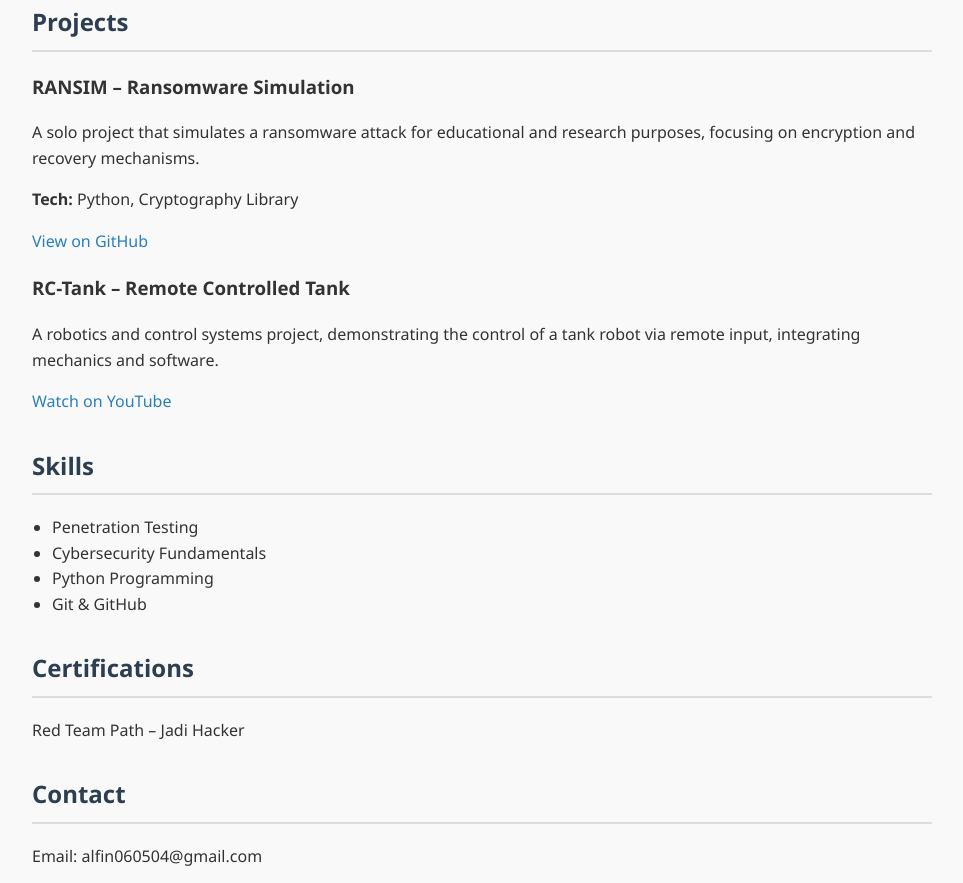
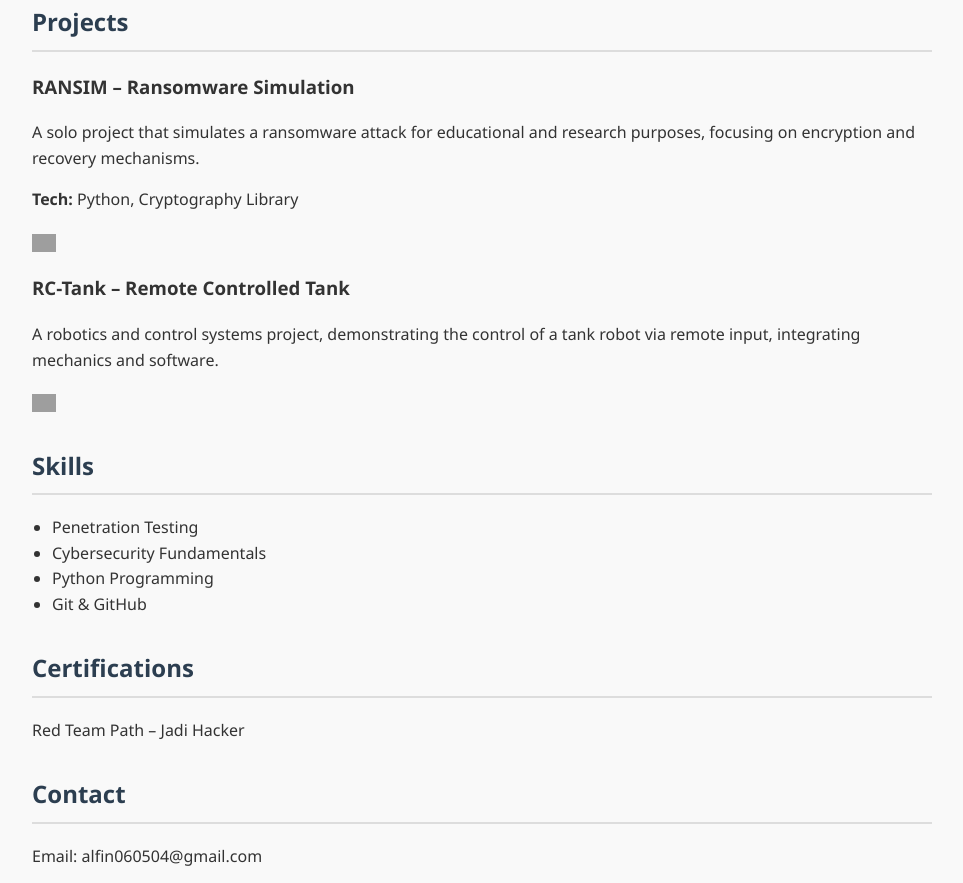
Before and after one commit to MHafizi258/portofolio, a plain HTML site: page index.html in a window 1280 px wide. Shown: the part 569-1452 px from the top of the page, without its empty margins (158-1121 px from the left). Drawn offline with Linux system fonts and the light colour scheme; grey boxes are pictures that could not be loaded.

Commit message:
Update index.html

```diff
--- a/index.html
+++ b/index.html
@@ -24,6 +24,7 @@
       height: 120px;
       border-radius: 50%;
       margin-bottom: 1rem;
+      object-fit: cover;
     }
     main {
       padding: 2rem;
@@ -39,8 +40,12 @@
       color: #2c3e50;
     }
     .project a {
-      color: #2980b9;
-      text-decoration: none;
+      margin-right: 10px;
+      display: inline-block;
+    }
+    .project a img {
+      width: 24px;
+      vertical-align: middle;
     }
     ul {
       padding-left: 20px;
@@ -80,12 +85,16 @@
         <h3>RANSIM – Ransomware Simulation</h3>
         <p>A solo project that simulates a ransomware attack for educational and research purposes, focusing on encryption and recovery mechanisms.</p>
         <p><strong>Tech:</strong> Python, Cryptography Library</p>
-        <p><a href="https://github.com/Wh1teLine/ransim" target="_blank">View on GitHub</a></p>
+        <a href="https://github.com/Wh1teLine/ransim" target="_blank">
+          <img src="https://cdn-icons-png.flaticon.com/512/733/733553.png" alt="GitHub">
+        </a>
       </div>
       <div class="project">
         <h3>RC-Tank – Remote Controlled Tank</h3>
         <p>A robotics and control systems project, demonstrating the control of a tank robot via remote input, integrating mechanics and software.</p>
-        <p><a href="https://www.youtube.com/watch?v=2YZJZqMoY2Y" target="_blank">Watch on YouTube</a></p>
+        <a href="https://www.youtube.com/watch?v=2YZJZqMoY2Y" target="_blank">
+          <img src="https://cdn-icons-png.flaticon.com/512/1384/1384060.png" alt="YouTube">
+        </a>
       </div>
     </section>
 
```
